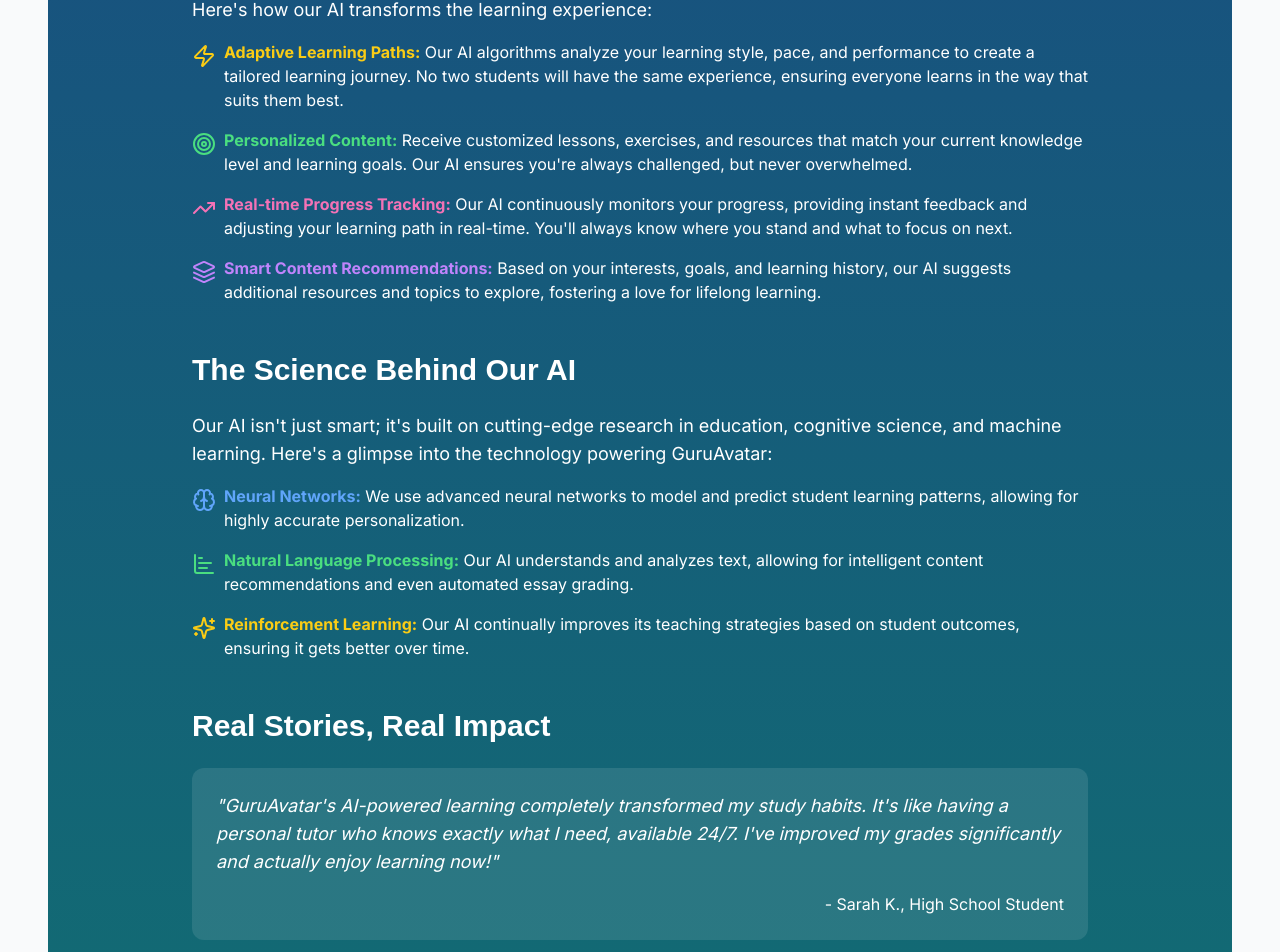
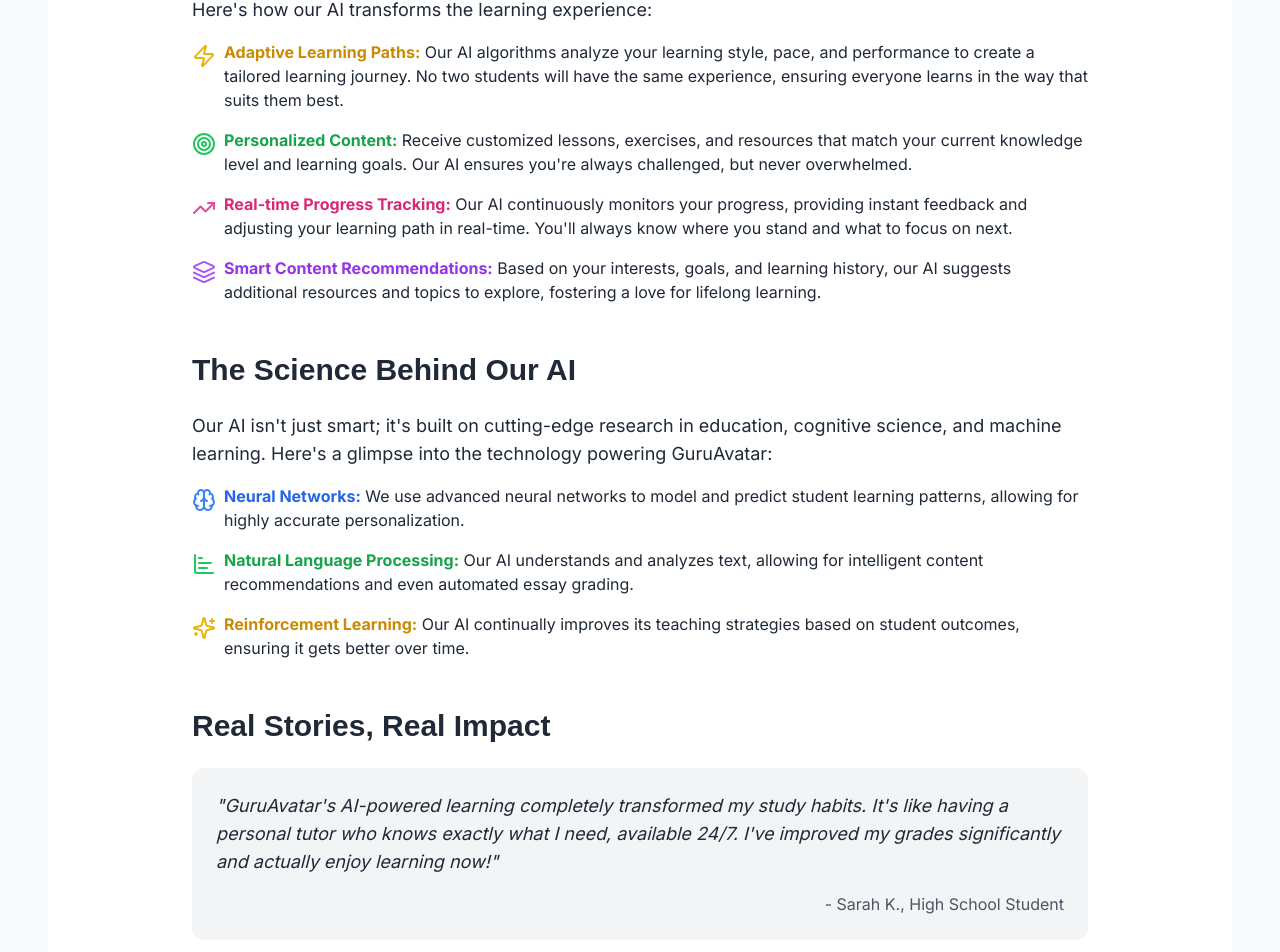
Before and after one commit to moghribalakrishna/GuruAvatar.org, a Next.js app: page /our-approach/ai-powered-learning in a window 1280 px wide. Shown: the part 1336-2288 px from the top of the page. Built offline with nearby package versions, Linux system fonts and the light colour scheme; no server answers.

Commit message:
Upgrading to white background

```diff
--- a/app/our-approach/ai-powered-learning/page.tsx
+++ b/app/our-approach/ai-powered-learning/page.tsx
@@ -6,7 +6,7 @@ import Image from 'next/image';
 
 export default function AIPoweredLearningPage() {
   return (
-    <div className="min-h-screen bg-gradient-to-b from-blue-900 to-teal-700 text-white p-8">
+    <div className="bg-white min-h-screen text-gray-800 p-8">
       <div className="max-w-4xl mx-auto">
         <motion.h1
           className="text-4xl font-bold mb-6 flex items-center"
@@ -14,7 +14,7 @@ export default function AIPoweredLearningPage() {
           animate={{ opacity: 1, y: 0 }}
           transition={{ duration: 0.5 }}
         >
-          <Brain className="w-12 h-12 mr-4 text-blue-300" />
+          <Brain className="w-12 h-12 mr-4 text-blue-500" />
           AI-Powered Learning: The Future of Education
         </motion.h1>
 
@@ -38,7 +38,7 @@ export default function AIPoweredLearningPage() {
             alt="AI-Powered Learning Illustration"
             width={800}
             height={400}
-            className="rounded-xl shadow-2xl"
+            className="rounded-xl shadow-lg"
           />
         </motion.div>
 
@@ -54,8 +54,8 @@ export default function AIPoweredLearningPage() {
               animate={{ opacity: 1, x: 0 }}
               transition={{ duration: 0.5, delay: 0.4 }}
             >
-              <Zap className="w-6 h-6 text-yellow-400 mr-2 flex-shrink-0 mt-1" />
-              <span><strong className="text-yellow-400">Adaptive Learning Paths:</strong> Our AI algorithms analyze your learning style, pace, and performance to create a tailored learning journey. No two students will have the same experience, ensuring everyone learns in the way that suits them best.</span>
+              <Zap className="w-6 h-6 text-yellow-500 mr-2 flex-shrink-0 mt-1" />
+              <span><strong className="text-yellow-600">Adaptive Learning Paths:</strong> Our AI algorithms analyze your learning style, pace, and performance to create a tailored learning journey. No two students will have the same experience, ensuring everyone learns in the way that suits them best.</span>
             </motion.li>
             <motion.li
               className="flex items-start"
@@ -63,8 +63,8 @@ export default function AIPoweredLearningPage() {
               animate={{ opacity: 1, x: 0 }}
               transition={{ duration: 0.5, delay: 0.5 }}
             >
-              <Target className="w-6 h-6 text-green-400 mr-2 flex-shrink-0 mt-1" />
-              <span><strong className="text-green-400">Personalized Content:</strong> Receive customized lessons, exercises, and resources that match your current knowledge level and learning goals. Our AI ensures you're always challenged, but never overwhelmed.</span>
+              <Target className="w-6 h-6 text-green-500 mr-2 flex-shrink-0 mt-1" />
+              <span><strong className="text-green-600">Personalized Content:</strong> Receive customized lessons, exercises, and resources that match your current knowledge level and learning goals. Our AI ensures you're always challenged, but never overwhelmed.</span>
             </motion.li>
             <motion.li
               className="flex items-start"
@@ -72,8 +72,8 @@ export default function AIPoweredLearningPage() {
               animate={{ opacity: 1, x: 0 }}
               transition={{ duration: 0.5, delay: 0.6 }}
             >
-              <TrendingUp className="w-6 h-6 text-pink-400 mr-2 flex-shrink-0 mt-1" />
-              <span><strong className="text-pink-400">Real-time Progress Tracking:</strong> Our AI continuously monitors your progress, providing instant feedback and adjusting your learning path in real-time. You'll always know where you stand and what to focus on next.</span>
+              <TrendingUp className="w-6 h-6 text-pink-500 mr-2 flex-shrink-0 mt-1" />
+              <span><strong className="text-pink-600">Real-time Progress Tracking:</strong> Our AI continuously monitors your progress, providing instant feedback and adjusting your learning path in real-time. You'll always know where you stand and what to focus on next.</span>
             </motion.li>
             <motion.li
               className="flex items-start"
@@ -81,8 +81,8 @@ export default function AIPoweredLearningPage() {
               animate={{ opacity: 1, x: 0 }}
               transition={{ duration: 0.5, delay: 0.7 }}
             >
-              <Layers className="w-6 h-6 text-purple-400 mr-2 flex-shrink-0 mt-1" />
-              <span><strong className="text-purple-400">Smart Content Recommendations:</strong> Based on your interests, goals, and learning history, our AI suggests additional resources and topics to explore, fostering a love for lifelong learning.</span>
+              <Layers className="w-6 h-6 text-purple-500 mr-2 flex-shrink-0 mt-1" />
+              <span><strong className="text-purple-600">Smart Content Recommendations:</strong> Based on your interests, goals, and learning history, our AI suggests additional resources and topics to explore, fostering a love for lifelong learning.</span>
             </motion.li>
           </ul>
         </section>
@@ -99,8 +99,8 @@ export default function AIPoweredLearningPage() {
               animate={{ opacity: 1, x: 0 }}
               transition={{ duration: 0.5, delay: 0.8 }}
             >
-              <Brain className="w-6 h-6 text-blue-400 mr-2 flex-shrink-0 mt-1" />
-              <span><strong className="text-blue-400">Neural Networks:</strong> We use advanced neural networks to model and predict student learning patterns, allowing for highly accurate personalization.</span>
+              <Brain className="w-6 h-6 text-blue-500 mr-2 flex-shrink-0 mt-1" />
+              <span><strong className="text-blue-600">Neural Networks:</strong> We use advanced neural networks to model and predict student learning patterns, allowing for highly accurate personalization.</span>
             </motion.li>
             <motion.li
               className="flex items-start"
@@ -108,8 +108,8 @@ export default function AIPoweredLearningPage() {
               animate={{ opacity: 1, x: 0 }}
               transition={{ duration: 0.5, delay: 0.9 }}
             >
-              <ChartBar className="w-6 h-6 text-green-400 mr-2 flex-shrink-0 mt-1" />
-              <span><strong className="text-green-400">Natural Language Processing:</strong> Our AI understands and analyzes text, allowing for intelligent content recommendations and even automated essay grading.</span>
+              <ChartBar className="w-6 h-6 text-green-500 mr-2 flex-shrink-0 mt-1" />
+              <span><strong className="text-green-600">Natural Language Processing:</strong> Our AI understands and analyzes text, allowing for intelligent content recommendations and even automated essay grading.</span>
             </motion.li>
             <motion.li
               className="flex items-start"
@@ -117,19 +117,19 @@ export default function AIPoweredLearningPage() {
               animate={{ opacity: 1, x: 0 }}
               transition={{ duration: 0.5, delay: 1.0 }}
             >
-              <Sparkles className="w-6 h-6 text-yellow-400 mr-2 flex-shrink-0 mt-1" />
-              <span><strong className="text-yellow-400">Reinforcement Learning:</strong> Our AI continually improves its teaching strategies based on student outcomes, ensuring it gets better over time.</span>
+              <Sparkles className="w-6 h-6 text-yellow-500 mr-2 flex-shrink-0 mt-1" />
+              <span><strong className="text-yellow-600">Reinforcement Learning:</strong> Our AI continually improves its teaching strategies based on student outcomes, ensuring it gets better over time.</span>
             </motion.li>
           </ul>
         </section>
 
         <section className="mb-12">
           <h2 className="text-3xl font-semibold mb-6">Real Stories, Real Impact</h2>
-          <div className="bg-white bg-opacity-10 p-6 rounded-xl">
+          <div className="bg-gray-100 p-6 rounded-xl">
             <blockquote className="text-lg italic mb-4">
               "GuruAvatar's AI-powered learning completely transformed my study habits. It's like having a personal tutor who knows exactly what I need, available 24/7. I've improved my grades significantly and actually enjoy learning now!"
             </blockquote>
-            <p className="text-right">- Sarah K., High School Student</p>
+            <p className="text-right text-gray-600">- Sarah K., High School Student</p>
           </div>
         </section>
 
@@ -138,7 +138,7 @@ export default function AIPoweredLearningPage() {
           <p className="text-lg mb-4">
             At GuruAvatar, we're constantly pushing the boundaries of what's possible with AI in education. Here's a glimpse into what we're working on:
           </p>
-          <ul className="list-disc list-inside space-y-2">
+          <ul className="list-disc list-inside space-y-2 text-gray-700">
             <li>AI-powered virtual reality learning environments</li>
             <li>Emotional intelligence AI that can detect and respond to student emotions</li>
             <li>Collaborative AI that facilitates group learning and projects</li>
```
